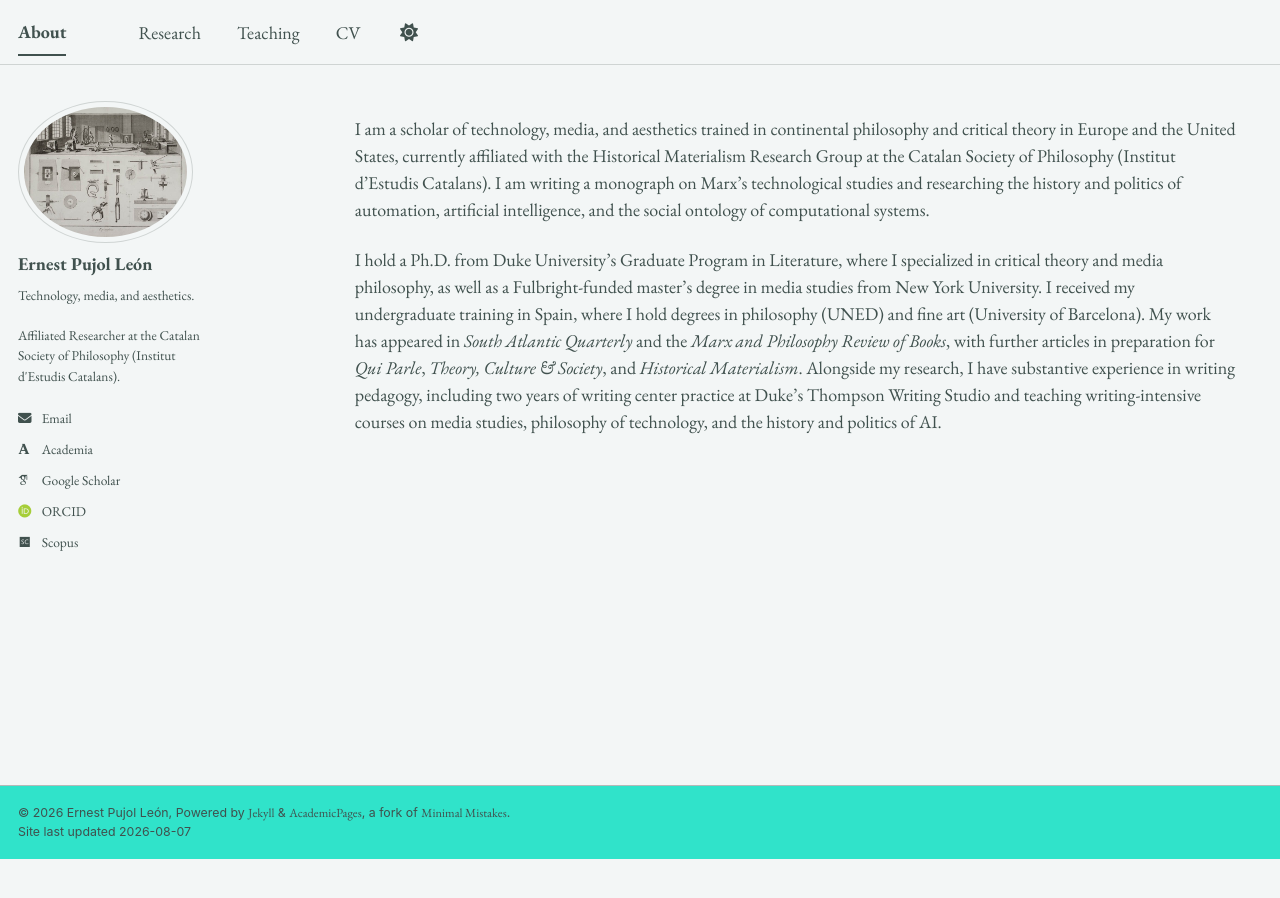
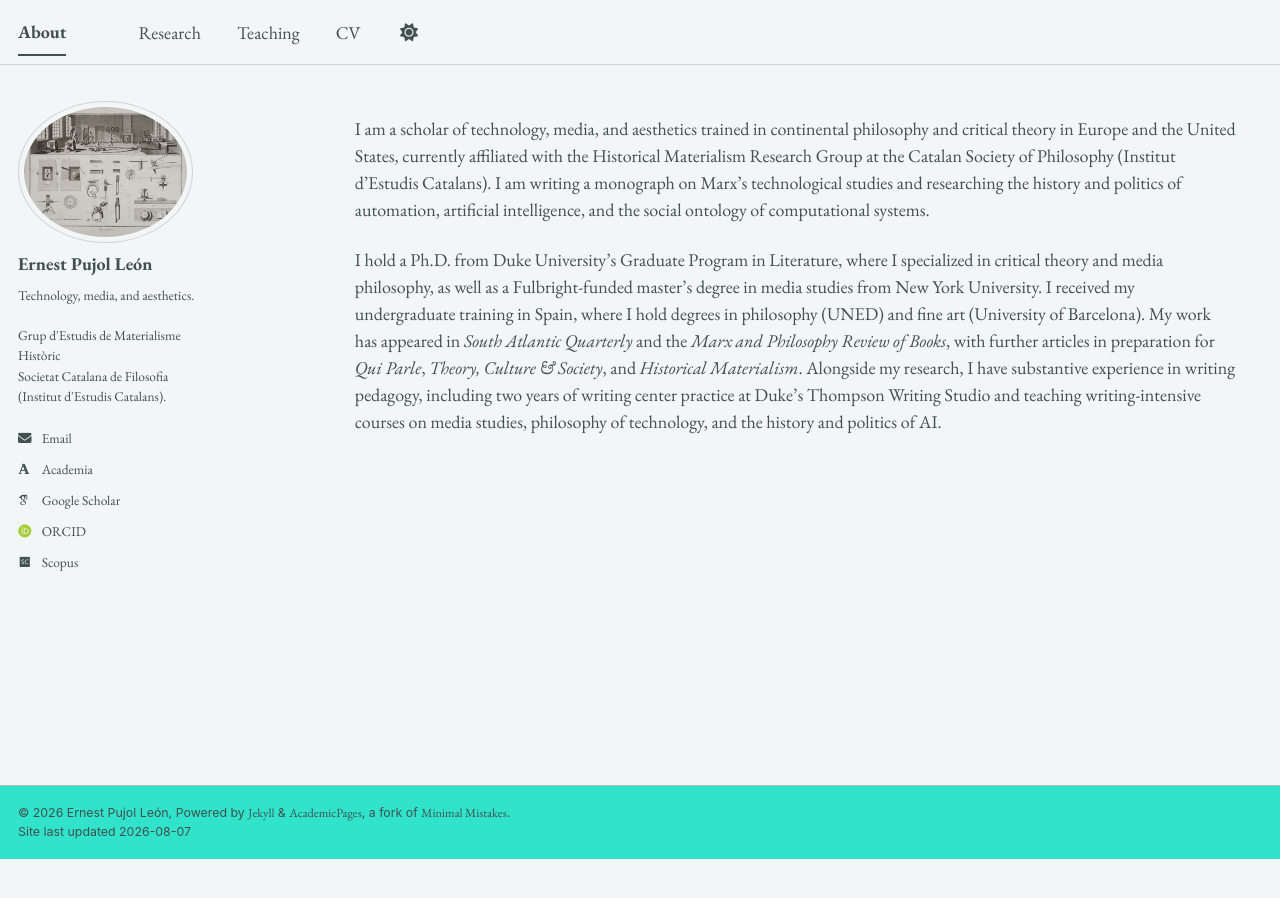
Before and after one commit to epujol90/epujol90.github.io, a Jekyll site: the page built from _pages/about.md, in a window 1280 px wide. Built offline with Jekyll 4.4.1, drawn with Linux system fonts in a browser that asks for light colours; some web fonts are replaced; a script bundle is joined from its source files by our own code; library files that are not in the unit come from our copies.

Commit message:
Update _config.yml

```diff
--- a/_config.yml
+++ b/_config.yml
@@ -26,7 +26,7 @@ author:
   avatar           : "avatar.jpg"
   name             : "Ernest Pujol León"
   pronouns         : # example: "she/her"
-  bio              : "Technology, media, and aesthetics. <br><br>Affiliated Researcher at the Catalan Society of Philosophy (Institut d'Estudis Catalans)."
+  bio              : "Technology, media, and aesthetics. <br><br>Grup d'Estudis de Materialisme Històric<br>Societat Catalana de Filosofia (Institut d'Estudis Catalans)."
   location         : # "Earth"
   employer         : # "Red Brick University"
   uri              : # URL
```
